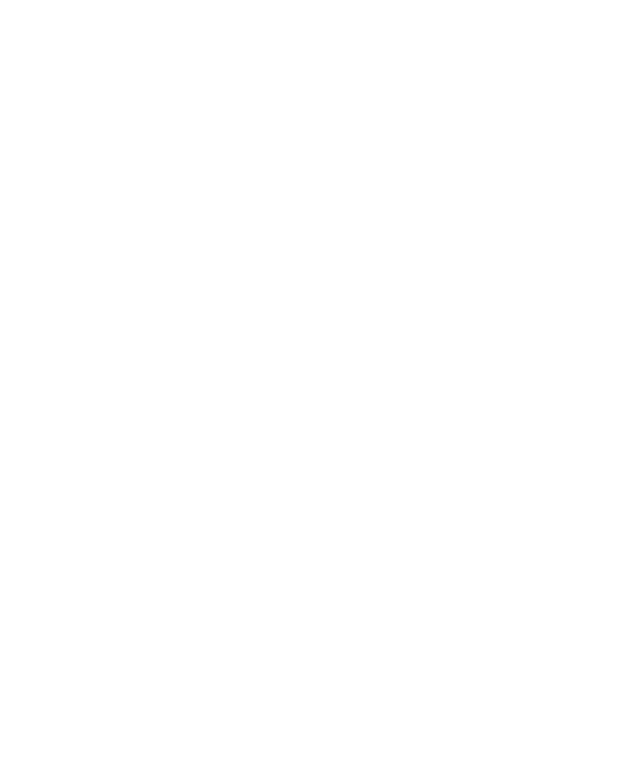
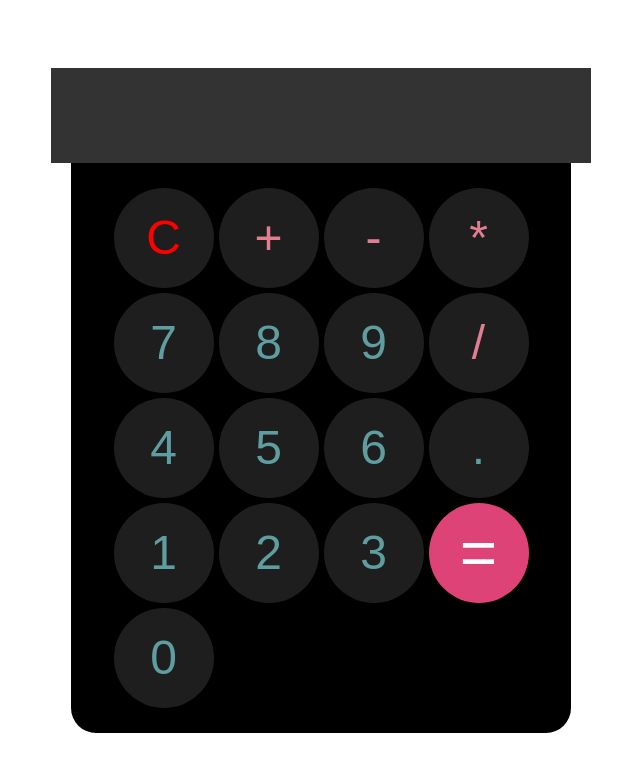
Before and after one commit to alexBeltramella/calculadoraProjetc, a plain HTML site: page index.html in a window 1280 px wide. Shown: the whole page, without its empty margins (319-959 px from the left). Drawn offline with Linux system fonts and the light colour scheme.

Commit message:
calculadora sencilla funcional

```diff
--- a/index.html
+++ b/index.html
@@ -4,13 +4,47 @@
     <meta charset="UTF-8">
     <meta name="viewport" content="width=device-width, initial-scale=1.0">
     <title>Calculadora</title>
+    <link rel="stylesheet" href="./style.css">
 </head>
 <body>
+
+
+
+    <div class="calculadora" id="calculadora">
+        <input id="display" readonly>
+        <div class="keys" id="keys">
+            <button class="borrar" onclick="clearDisplay()">C</button>
+            <button class="atributos" onclick="appendToDisplay(`+`)">+</button>
+            <button class="atributos" onclick="appendToDisplay(`-`)">-</button>
+            <button class="atributos" onclick="appendToDisplay(`*`)">*</button>
+
+            <button onclick="appendToDisplay(`7`)">7</button>
+            <button onclick="appendToDisplay(`8`)">8</button>
+            <button onclick="appendToDisplay(`9`)">9</button>
+            <button class="atributos" onclick="appendToDisplay(`/`)">/</button>
+
+            <button onclick="appendToDisplay(`4`)">4</button>
+            <button onclick="appendToDisplay(`5`)">5</button>
+            <button onclick="appendToDisplay(`6`)">6</button>
+            <button onclick="appendToDisplay(`.`)">.</button>
+
+            <button onclick="appendToDisplay(`1`)">1</button>
+            <button onclick="appendToDisplay(`2`)">2</button>
+            <button onclick="appendToDisplay(`3`)">3</button>
+            <button class="resultado" onclick="calculate()">=</button>
+
+            <button onclick="appendToDisplay(`0`)">0</button>
+
+        </div>
+    </div>
 
 
 
 
 
 
+
+
+    <script src="./script.js"></script>
 </body>
 </html>
--- /dev/null
+++ b/script.js
@@ -0,0 +1,20 @@
+//CALCULOS
+
+const display = document.getElementById("display");
+
+function appendToDisplay(input) {
+    display.value += input;
+}
+
+function clearDisplay() {
+    display.value = "";
+}
+
+function calculate() {
+    try {
+        display.value = eval(display.value)
+    }
+    catch(error){
+        display.value = "Error";
+    }
+}
--- /dev/null
+++ b/style.css
@@ -0,0 +1,61 @@
+body {
+    margin: 0;
+    display: flex;
+    justify-content: center;
+    align-items: center;
+    height: 100vh;
+}
+
+.keys {
+    display: grid;
+    grid-template-columns: repeat(4, 1fr);
+    gap: 5px;
+    padding: 25px;
+}
+
+.calculadora {
+    display: flex;
+    flex-direction: column;
+    align-items: center;
+    background-color: black;
+    border-radius: 25px;
+    max-width: 500px;
+    padding: 0px;
+}
+
+input {
+    width: 100%;
+    padding: 20px;
+    font-size: 3rem;
+    text-align: right;
+    border: none;
+    background-color: hsl(0, 0%, 20%);
+    color: rgb(96, 189, 192);
+}
+
+
+button {
+    width: 100px;
+    height: 100px;
+    border-radius: 50px;
+    border: none;
+    color: cadetblue;
+    background-color: rgb(31, 30, 30);
+    font-size: 3rem;
+    cursor: pointer;
+}
+.borrar {
+    color: red;
+}
+.atributos {
+    color: rgb(224, 127, 143);
+}
+.resultado {
+    color: white;
+    background-color: rgb(221, 67, 118);
+    font-size: 4rem;
+}
+
+button:hover {
+    background-color: rgb(48, 46, 46);
+}
```
